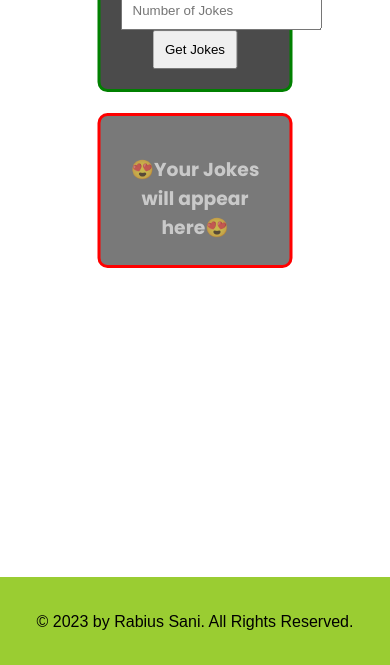
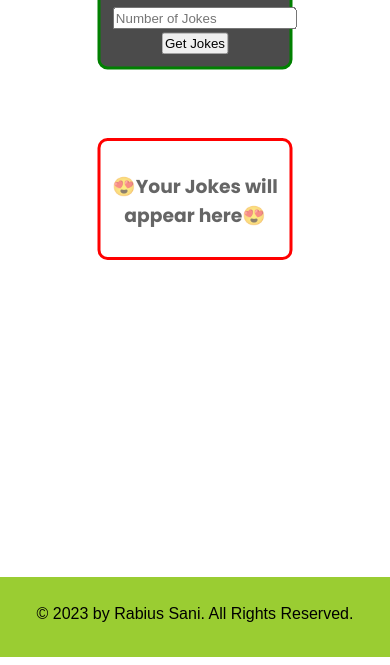
Before and after one commit to rabiussani01/Random-jokes-creator, a plain HTML site: page index.html in a window 390 px wide. Shown: the part 267-932 px from the top of the page. Drawn offline with Linux system fonts and the light colour scheme; a web font is replaced by a local one.

Commit message:
Finally its responsive

```diff
--- a/script.js
+++ b/script.js
@@ -29,11 +29,11 @@ function loadJokes(e) {
 
       style.innerHTML = `
         ol{
-            height: 250px;
+            height: 225px;
             overflow: scroll;
         }
             li {
-                 padding-bottom: 10px;
+                 padding-bottom: 1%;
 
                 }`;
       document.head.appendChild(style);
--- a/style.css
+++ b/style.css
@@ -22,7 +22,7 @@ body, html {
     /* Center and scale the image nicely */
     background-position: center;
     background-repeat: no-repeat;
-    background-size: 100%;
+    background-size: cover;
   }
 
   /* Position text in the middle of the page/image */
@@ -38,38 +38,39 @@ body, html {
     transform: translate(-50%, -50%);
     z-index: 2;
     width: 50%;
-    padding: 20px ;
+    padding: 3% ;
     text-align: center;
     font-family: 'Poppins', sans-serif;
     border-radius: 10px;
   }
   .bg-text1 {
     background-color: rgb(0,0,0);
-    background-color: rgba(0, 0, 0, 0.527);
-    color: white;
+    background-color: rgba(255, 255, 255, 0.884);
+    color: rgb(0, 0, 0);
     font-weight: bold;
     border: 3px solid rgb(255, 0, 0);
     position: absolute;
     font-family: 'Poppins', sans-serif;
-    top: 45%;
+    top: 48%;
     left: 50%;
     transform: translate(-50%);
     z-index: 2;
     width: 50%;
-    padding: 20px;
+    padding: 3%;
     text-align: left;
     border-radius: 10px;
     }
   .bx{
-    padding: 10px;
+    padding: 1%;
   }
   .outpt{
     text-align: left;
-    padding-bottom: 5px;
+    padding-bottom: .5px;
   }
   h3{
     opacity: 60%;
     text-align: center;
+    padding-bottom: 5%;
   }
   h1{
     font-family: 'ADLaM Display', 'Segoe UI', Tahoma, Verdana, sans-serif;
@@ -79,5 +80,5 @@ body, html {
     text-align: center;
     align-items: center;
     background-color: yellowgreen;
-    padding-top: 20px;
+    padding-top: 3%;
   }
```
